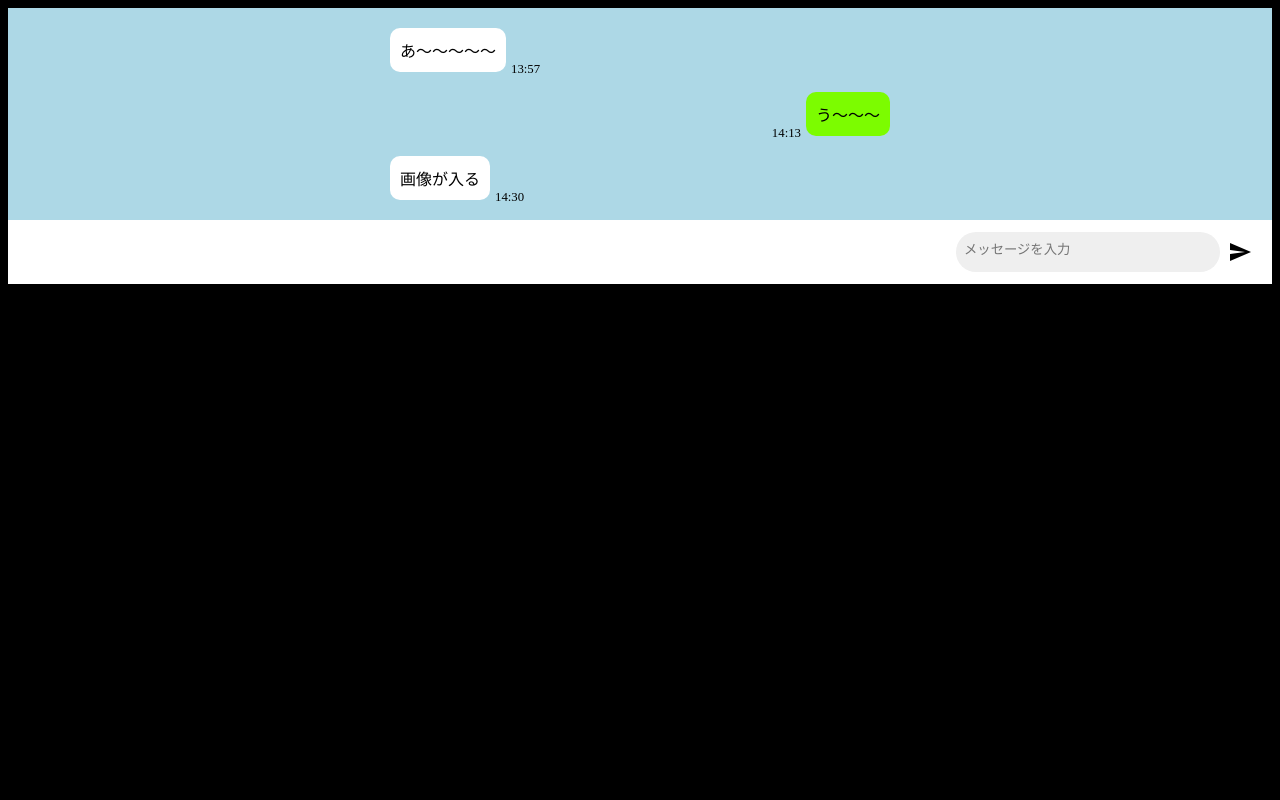
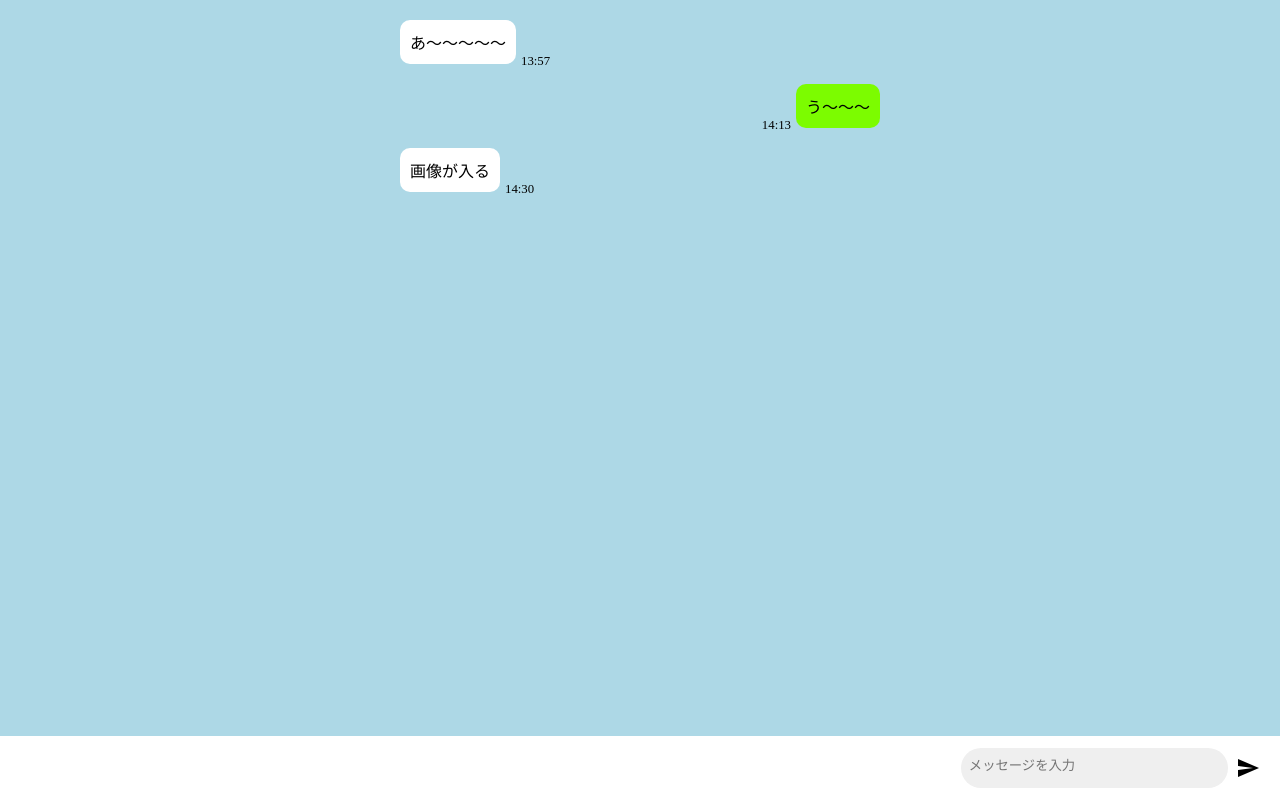
Before and after one commit to gijutsu-benkyo-suru-kai/chat, a React (Create React App) app in the folder frontend/: page / in a window 1280 px wide. Built offline with nearby package versions, Linux system fonts and the light colour scheme.

Commit message:
expand to whole screen

```diff
--- a/frontend/src/App.css
+++ b/frontend/src/App.css
@@ -1,14 +1,20 @@
 .App {
   background-color: lightblue;
+  height: 100%;
+  display: flex;
+  flex-direction: column;
+  align-items: center;
 }
 
 .chat-wrapper {
   display: flex;
   flex-direction: column;
   align-items: center;
+  width: 100%;
   max-width: 500px;
-  margin: 0 auto;
+  /* margin: 0 auto; */
   padding: 10px;
+  flex-grow: 1;
 }
 
 .message-wrapper {
@@ -45,6 +51,7 @@
 }
 
 .input-bar {
+  width: 100%;
   background-color: white;
   display: flex;
   padding: 12px;
--- a/frontend/src/index.css
+++ b/frontend/src/index.css
@@ -1,3 +1,9 @@
+* {
+  box-sizing: border-box;
+}
+html, body, div#root {
+  height: 100%;
+}
 body {
-  background-color: black;
+  margin: 0;
 }
```
